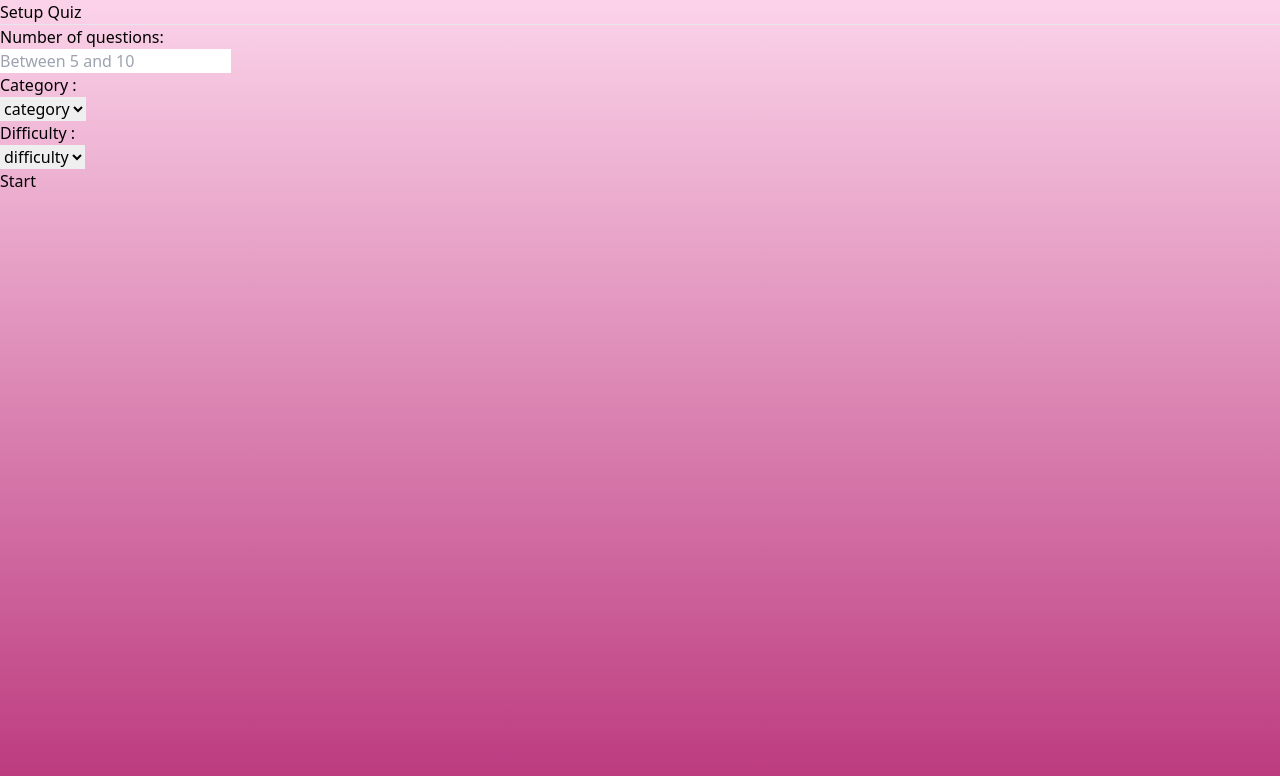
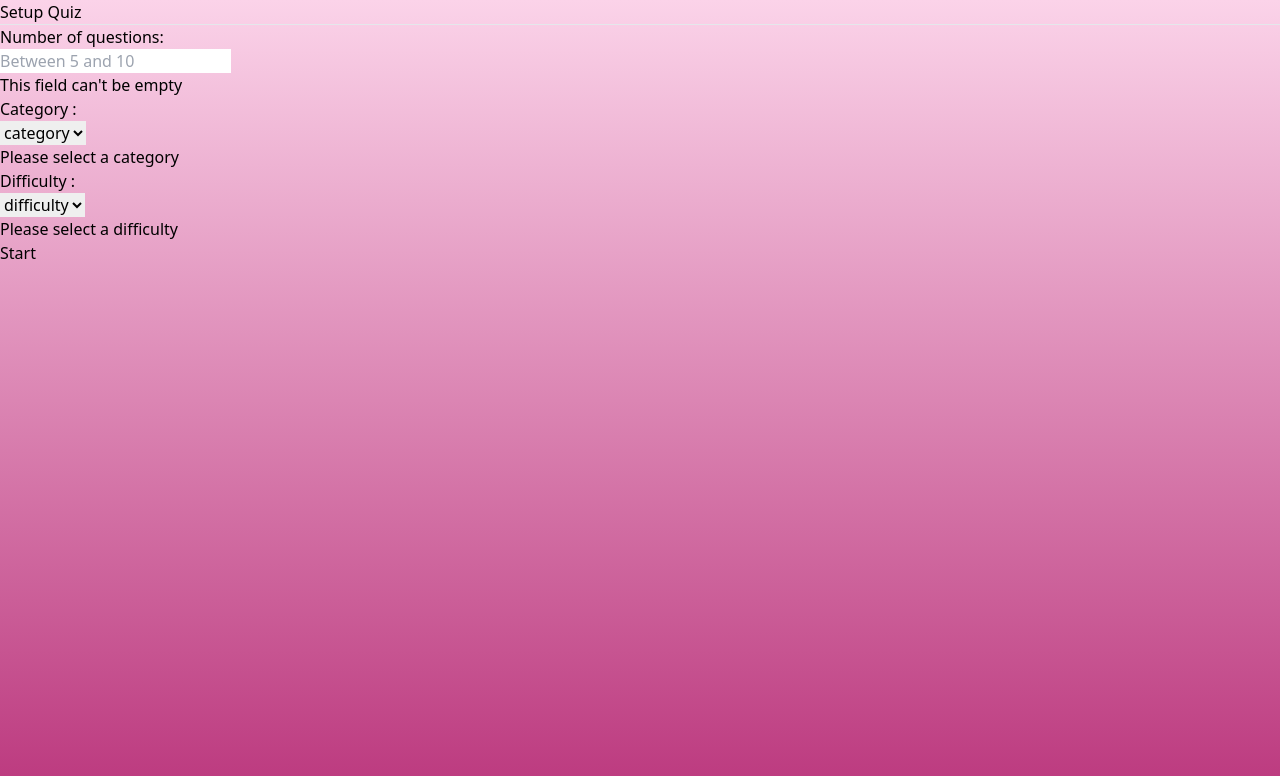
Before and after one commit to tubahosseini/question-game, a React (Vite) app: page /setup in a window 1280 px wide. Both pictures are taken after a click on the button "Start". Shown: the top 776 px of the page. Built offline with nearby package versions, Linux system fonts and the light colour scheme; no server answers.

Commit message:
handle validation of the setup form

```diff
--- a/src/components/setup/Setup.tsx
+++ b/src/components/setup/Setup.tsx
@@ -17,14 +17,8 @@ export default function Setup() {
   const [amount, setAmount] = useState("");
   const [category, setCategory] = useState("");
   const [difficulty, setDifficulty] = useState("");
+  const [errors, setErrors] = useState<{ [key: string]: string }>({});
   const navigate = useNavigate();
-
-  const start = async () => {
-    await getData();
-    navigate("/quiz");
-  };
-  //test
-  console.log(data);
 
   async function getData() {
     const response = await axios.get(
@@ -36,6 +30,38 @@ export default function Setup() {
     setCategory("");
     setDifficulty("");
   }
+
+  const start = async () => {
+    if (validate()) {
+      await getData();
+      navigate("/quiz");
+    }
+  };
+
+  const validate = () => {
+    let tempErrors: { [key: string]: string } = {};
+
+    if (!amount) {
+      tempErrors.amount = "This field can't be empty";
+    } else if (parseInt(amount) < 5 || parseInt(amount) > 10) {
+      tempErrors.amount = "Please enter a valid number between 5 and 10";
+    }
+
+    if (!category) {
+      tempErrors.category = "Please select a category";
+    }
+
+    if (!difficulty) {
+      tempErrors.difficulty = "Please select a difficulty";
+    }
+
+    setErrors(tempErrors);
+
+    return Object.keys(tempErrors).length === 0;
+  };
+
+  //test
+  console.log(data);
 
   return (
     <div className="flex items-center justify-center h-screen">
@@ -51,6 +77,9 @@ export default function Setup() {
             type="number"
             placeholder="Between 5 and 10"
           />
+          {errors.amount && (
+            <p className="text-red-500 text-sm mt-1">{errors.amount}</p>
+          )}
         </div>
         <div>
           <p className="font-semibold">Category :</p>
@@ -65,6 +94,9 @@ export default function Setup() {
             <option value="21">Sport</option>
             <option value="27">Animals</option>
           </select>
+          {errors.category && (
+            <p className="text-red-500 text-sm mt-1">{errors.category}</p>
+          )}
         </div>
         <div>
           <p className="font-semibold">Difficulty :</p>
@@ -79,6 +111,9 @@ export default function Setup() {
             <option value="medium">Medium</option>
             <option value="hard">Hard</option>
           </select>
+          {errors.difficulty && (
+            <p className="text-red-500 text-sm mt-1">{errors.difficulty}</p>
+          )}
         </div>
         <button
           onClick={start}
```
